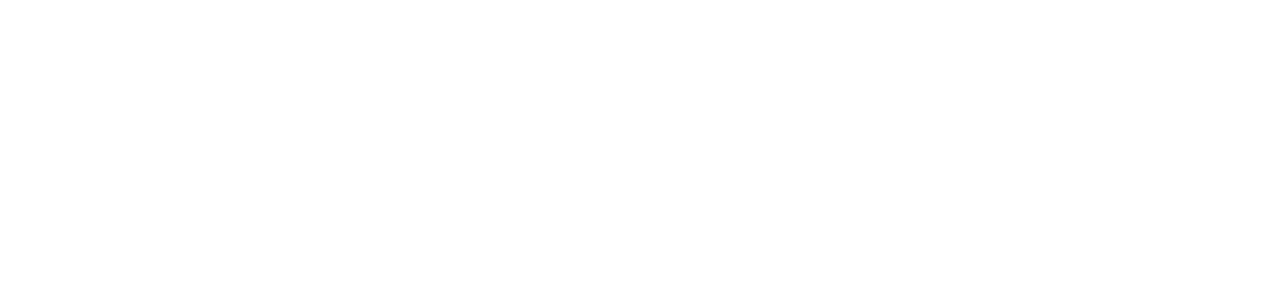
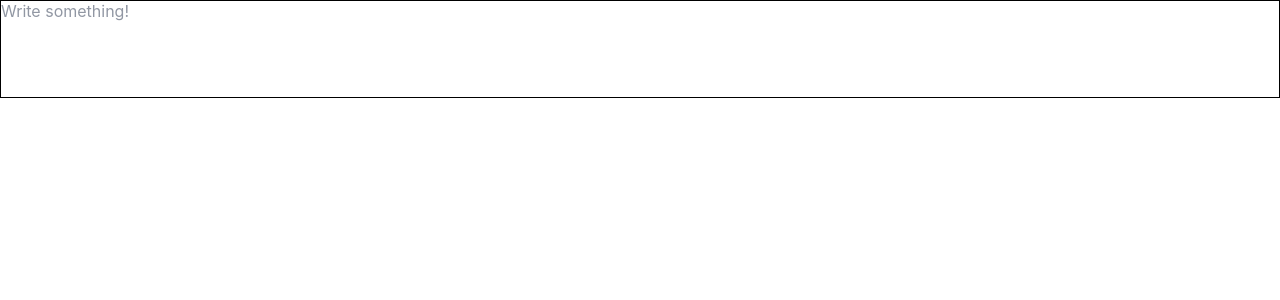
Before and after one commit to byjay/metronome-frontend, a React (Create React App) app: page / in a window 1280 px wide. Shown: the top 300 px of the page. Built offline with nearby package versions, Linux system fonts and the light colour scheme.

Commit message:
install draft-js editor

```diff
--- a/package.json
+++ b/package.json
@@ -6,10 +6,12 @@
     "@testing-library/jest-dom": "^5.11.4",
     "@testing-library/react": "^11.1.0",
     "@testing-library/user-event": "^12.1.10",
+    "@types/draft-js": "^0.10.44",
     "@types/jest": "^26.0.15",
     "@types/node": "^12.0.0",
     "@types/react": "^16.9.53",
     "@types/react-dom": "^16.9.8",
+    "draft-js": "^0.11.7",
     "react": "^17.0.1",
     "react-dom": "^17.0.1",
     "react-scripts": "4.0.0",
--- a/src/App.tsx
+++ b/src/App.tsx
@@ -1,12 +1,13 @@
 import React from 'react';
+import Editor from "./editor/Editor";
 
 
 function App() {
-  return (
-    <div>
-
-    </div>
-  );
+    return (
+        <div>
+            <Editor/>
+        </div>
+    );
 }
 
 export default App;
--- /dev/null
+++ b/src/editor/Editor.tsx
@@ -0,0 +1,31 @@
+import React from "react";
+import {Editor, EditorState} from "draft-js";
+import "draft-js/dist/Draft.css";
+
+export default function MyEditor() {
+    const [editorState, setEditorState] = React.useState(() =>
+        EditorState.createEmpty()
+    );
+
+    const editor = React.useRef(null);
+
+    function focusEditor() {
+        if (editor.current !== null) {
+            // editor.current.focus();
+        }
+    }
+
+    return (
+        <div
+            style={{border: "1px solid black", minHeight: "6em", cursor: "text"}}
+            onClick={focusEditor}
+        >
+            <Editor
+                ref={editor}
+                editorState={editorState}
+                onChange={setEditorState}
+                placeholder="Write something!"
+            />
+        </div>
+    );
+}
```
Also changed, not shown: 1 other file (tests, documents, lock files or other folders).
